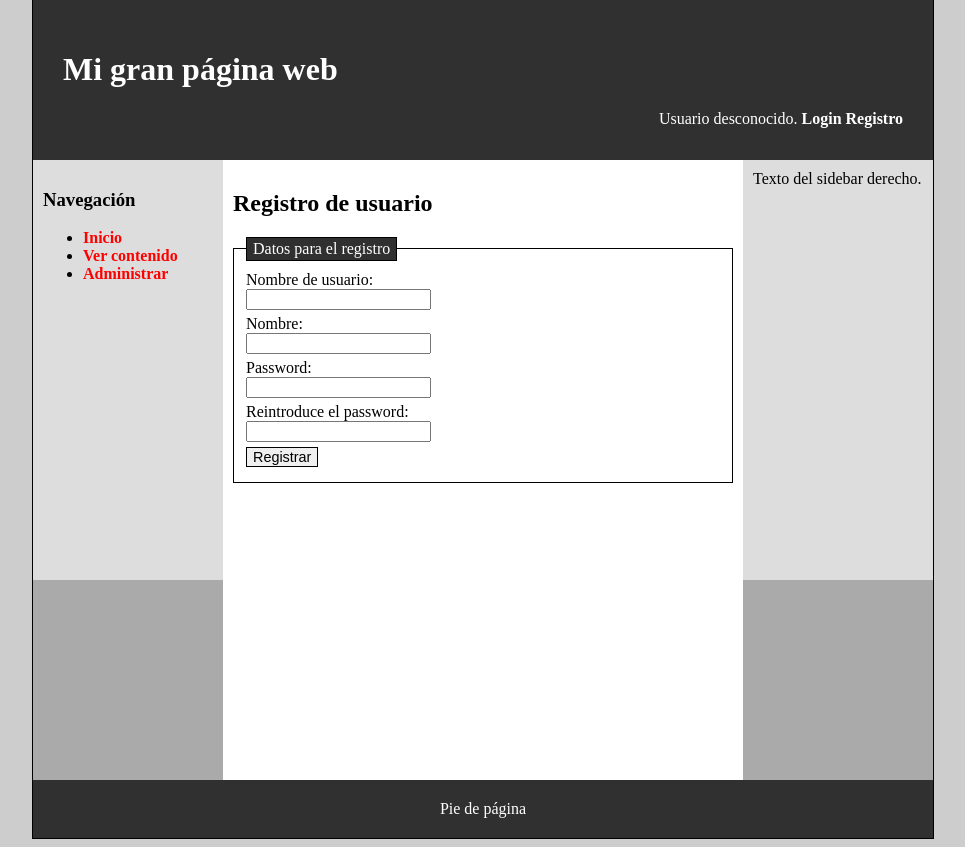
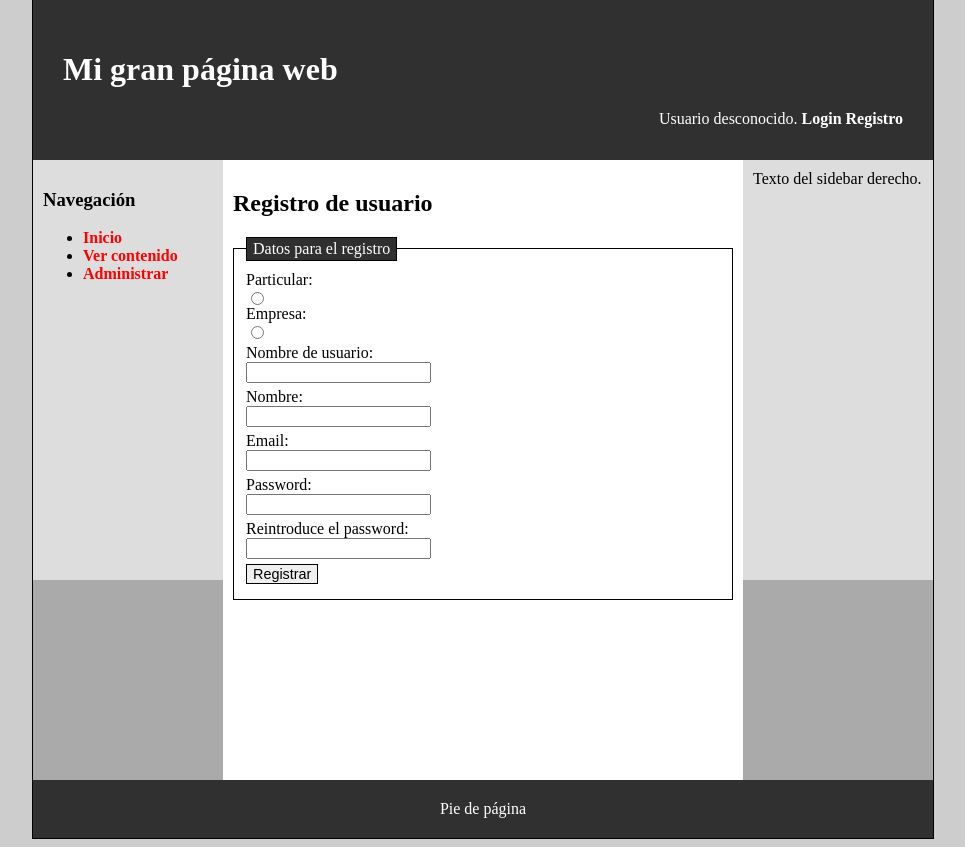
Before and after one commit to JoseRamonRenteroJimenez/Tik-Tak-Auction-Proyecto-SW, a PHP site: page /miApp/registro.php in a window 1280 px wide. Shown: the part 31-878 px from the top of the page, without its empty margins (157-1122 px from the left). Run offline with PHP 8.4, Linux system fonts and the light colour scheme; some libraries are stand-ins or nearby versions.

Commit message:
registro con email y roles empresa y particular

```diff
--- a/practica2/includes/src/usuarios/FormularioRegistro.php
+++ b/practica2/includes/src/usuarios/FormularioRegistro.php
@@ -14,15 +14,27 @@ class FormularioRegistro extends Formulario
     {
         $nombreUsuario = $datos['nombreUsuario'] ?? '';
         $nombre = $datos['nombre'] ?? '';
+        $email=$datos['email'] ?? '';
+
 
         // Se generan los mensajes de error si existen.
         $htmlErroresGlobales = self::generaListaErroresGlobales($this->errores);
-        $erroresCampos = self::generaErroresCampos(['nombreUsuario', 'nombre', 'password', 'password2'], $this->errores, 'span', array('class' => 'error'));
+        $erroresCampos = self::generaErroresCampos(['rolUsuario','nombreUsuario', 'nombre','email', 'password', 'password2'], $this->errores, 'span', array('class' => 'error'));
 
         $html = <<<EOF
         $htmlErroresGlobales
         <fieldset>
             <legend>Datos para el registro</legend>
+
+            <div>
+            <label for="rolUsuario">Particular:</label>
+            <input id="rolUsuario" type="radio" name="rolUsuario" value="2" />
+            {$erroresCampos['rolUsuario']}
+
+            <label for="rolUsuario">Empresa:</label>
+            <input id="rolUsuario" type="radio" name="rolUsuario" value="3" />
+            {$erroresCampos['rolUsuario']}
+            </div>
             <div>
                 <label for="nombreUsuario">Nombre de usuario:</label>
                 <input id="nombreUsuario" type="text" name="nombreUsuario" value="$nombreUsuario" />
@@ -33,6 +45,12 @@ class FormularioRegistro extends Formulario
                 <input id="nombre" type="text" name="nombre" value="$nombre" />
                 {$erroresCampos['nombre']}
             </div>
+            <div>
+                <label for="email">Email:</label>
+                <input id="email" type="text" name="email" value="$email" />
+                {$erroresCampos['email']}
+            </div>
+
             <div>
                 <label for="password">Password:</label>
                 <input id="password" type="password" name="password" />
@@ -56,6 +74,9 @@ class FormularioRegistro extends Formulario
     {
         $this->errores = [];
 
+        $rolUsuario = trim($datos['rolUsuario'] ?? '');
+
+
         $nombreUsuario = trim($datos['nombreUsuario'] ?? '');
         $nombreUsuario = filter_var($nombreUsuario, FILTER_SANITIZE_FULL_SPECIAL_CHARS);
         if ( ! $nombreUsuario || mb_strlen($nombreUsuario) < 5) {
@@ -67,7 +88,11 @@ class FormularioRegistro extends Formulario
         if ( ! $nombre || mb_strlen($nombre) < 5) {
             $this->errores['nombre'] = 'El nombre tiene que tener una longitud de al menos 5 caracteres.';
         }
-
+        $email = trim($datos['email'] ?? '');
+        $email = filter_var($email, FILTER_SANITIZE_FULL_SPECIAL_CHARS);
+        if ( ! $email || mb_strlen($email) < 5) {
+            $this->errores['email'] = 'El email tiene que tener una longitud de al menos 5 caracteres.';
+        }
         $password = trim($datos['password'] ?? '');
         $password = filter_var($password, FILTER_SANITIZE_FULL_SPECIAL_CHARS);
         if ( ! $password || mb_strlen($password) < 5 ) {
@@ -86,7 +111,7 @@ class FormularioRegistro extends Formulario
             if ($usuario) {
                 $this->errores[] = "El usuario ya existe";
             } else {
-                $usuario = Usuario::crea($nombreUsuario, $password, $nombre, Usuario::USER_ROLE);
+                $usuario = Usuario::crea($nombreUsuario, $password, $nombre,$email, $rolUsuario);
                 $app = Aplicacion::getInstance();
                 $app->login($usuario);
             }
```
Also changed, not shown: practica2/includes/src/usuarios/Usuario.php (+16 -6 lines).
